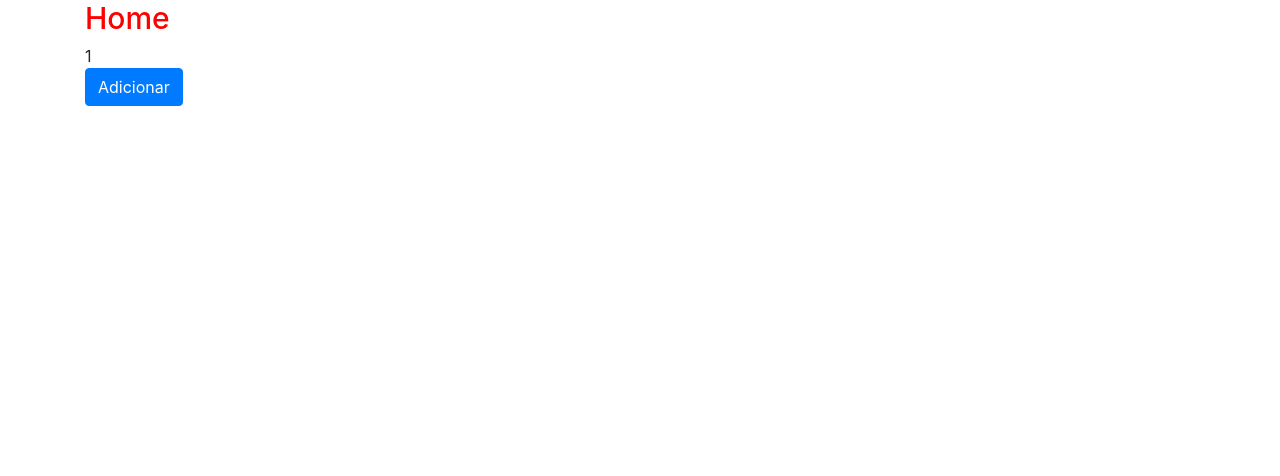
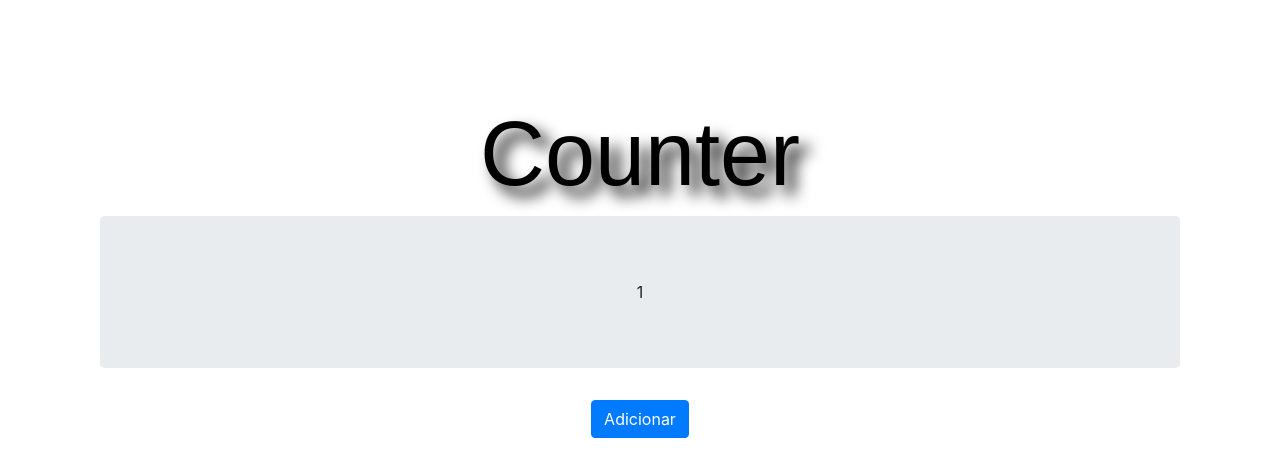
Before and after one commit to guilhermepereiraa95/WebNext, a Next.js app: page / in a window 1280 px wide. Shown: the top 476 px of the page. Built offline with nearby package versions, Linux system fonts and the light colour scheme.

Commit message:
Counter with styled componentes and bootstrap

```diff
--- a/pages/index.js
+++ b/pages/index.js
@@ -3,8 +3,12 @@ import styled from 'styled-components';
 import 'bootstrap/dist/css/bootstrap.min.css';
 
 const Title = styled.h1`
-    font-size:30px;
-    color: red;
+    font-size:90px;
+    color: #000;
+    text-shadow: 10px 10px 15px;
+    font-family: Russo One, sans-serif;
+    text-align:center;
+    margin-top: 100px;
 `;
 
 
@@ -12,9 +16,11 @@ const Title = styled.h1`
 function Home(){
     return (
         <div>
-            <div class="container">
-                <Title>Home</Title>
+            <div class="container text-center">
+                <div class="col-12">
+                <Title>Counter</Title>
                 <Contador />
+                </div>
             </div>
         </div>
     )
@@ -30,7 +36,7 @@ function Contador(){
 
     return(
         <div>
-            <div>{contador}</div>
+            <div class="jumbotron">{contador}</div>
 
 
             <button class="btn btn-primary"onClick={adicionarContador}>Adicionar</button>
```
